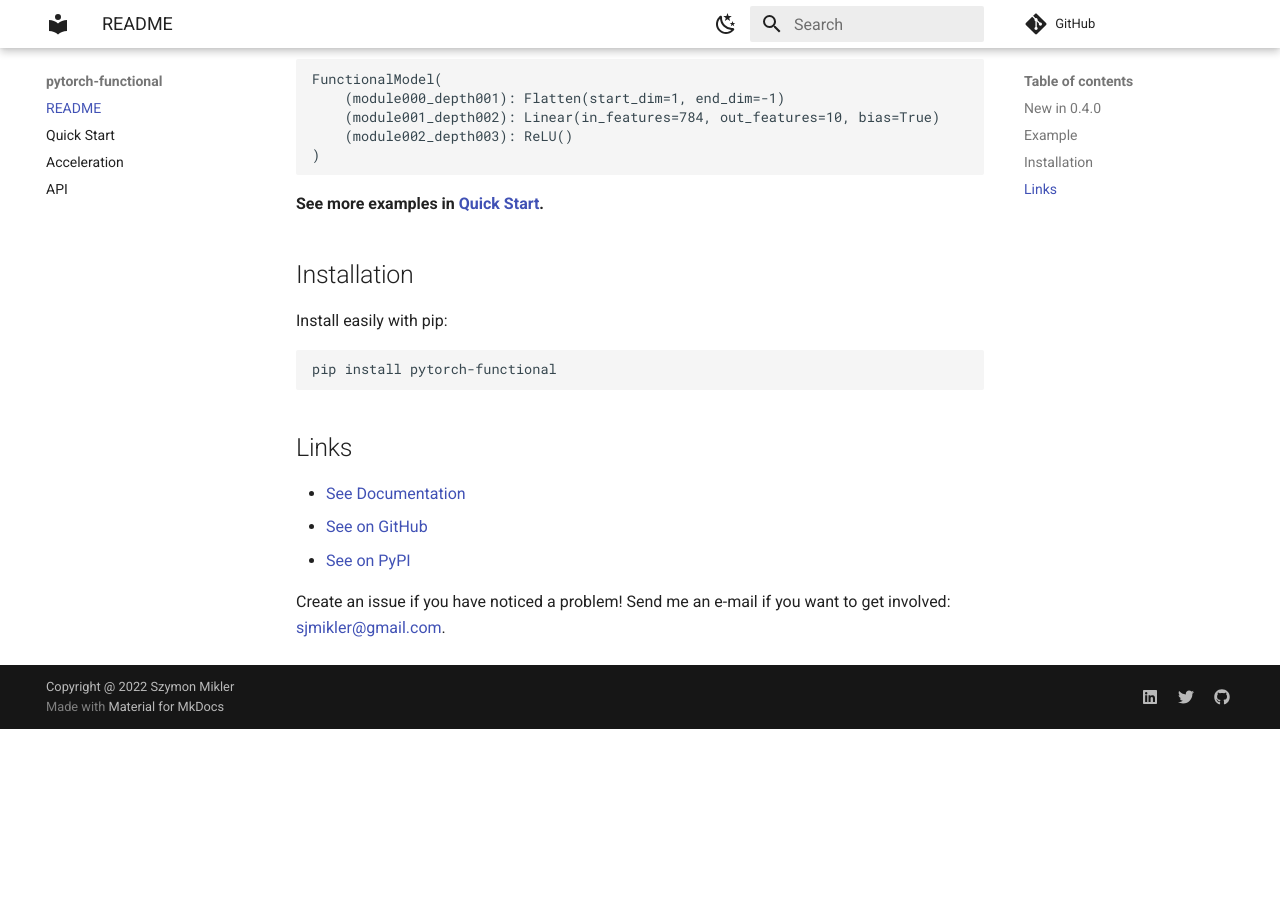
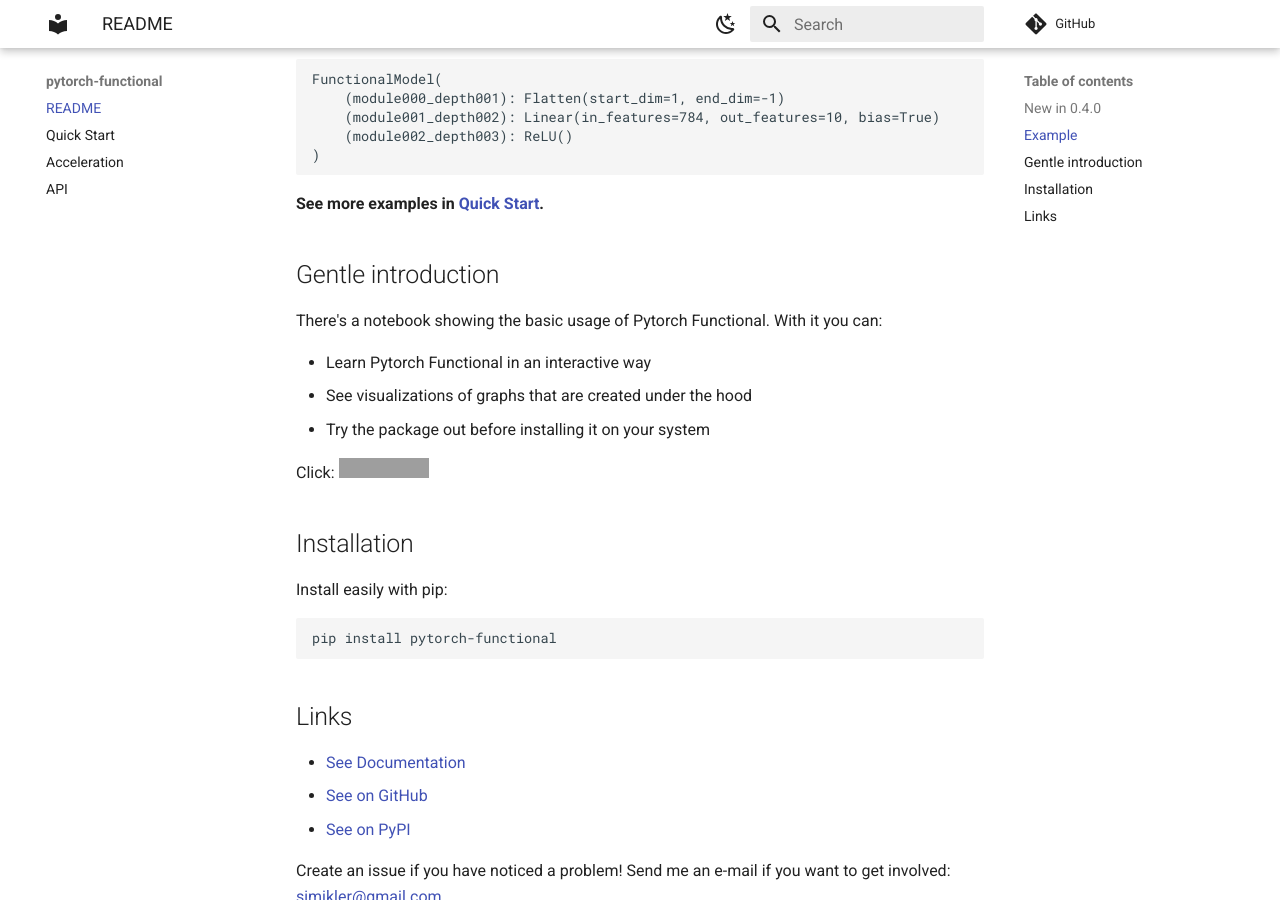
Before and after one commit to sjmikler/pytorch-symbolic, an MkDocs documentation site: the page built from docs/README.md, in a window 1280 px wide and 900 px high, scrolled down 1514 px. Built offline with MkDocs 1.6.1 and Material for MkDocs 9.7.7, drawn with Linux system fonts in a browser that asks for light colours; comment, search, counter and statistics services are not loaded; before the commit the page ends 2243 px from its top, so only the background shows below that; grey boxes are pictures that could not be loaded.

Commit message:
Add gentle introduction to readme

```diff
--- a/docs/README.md
+++ b/docs/README.md
@@ -82,6 +82,17 @@
 
 **See more examples in [Quick Start](https://pytorch-functional.readthedocs.io/en/latest/quick_start/).**
 
+## Gentle introduction
+
+There's a notebook showing the basic usage of Pytorch Functional. With it you can:
+
+* Learn Pytorch Functional in an interactive way
+* See visualizations of graphs that are created under the hood
+* Try the package out before installing it on your system
+
+Click:
+[![Open In Colab](https://colab.research.google.com/assets/colab-badge.svg)](https://colab.research.google.com/github/gahaalt/pytorch-functional/blob/develop/gentle-introduction.ipynb)
+
 ## Installation
 
 Install easily with pip:
```
Also changed, not shown: gentle-introduction.ipynb (renamed from gentle_introduction.ipynb).
